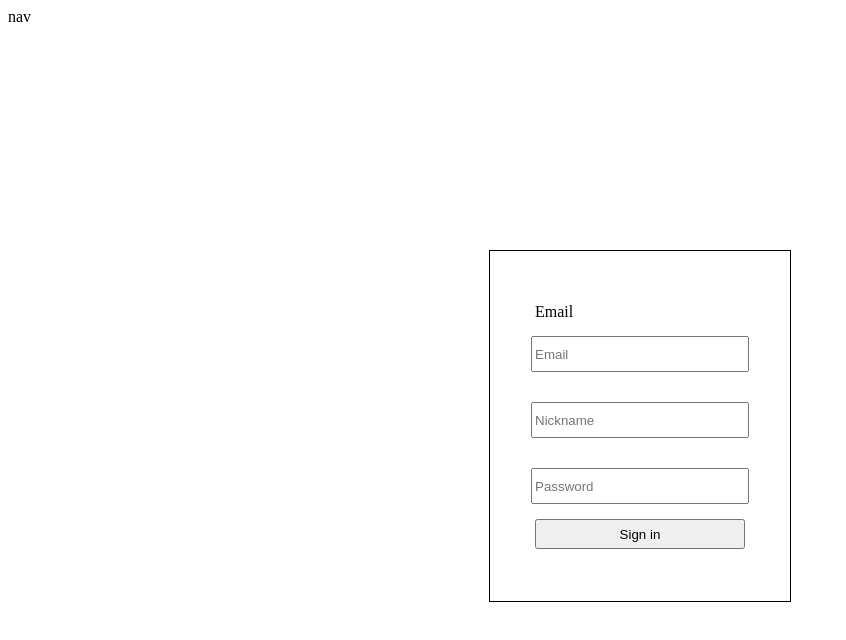
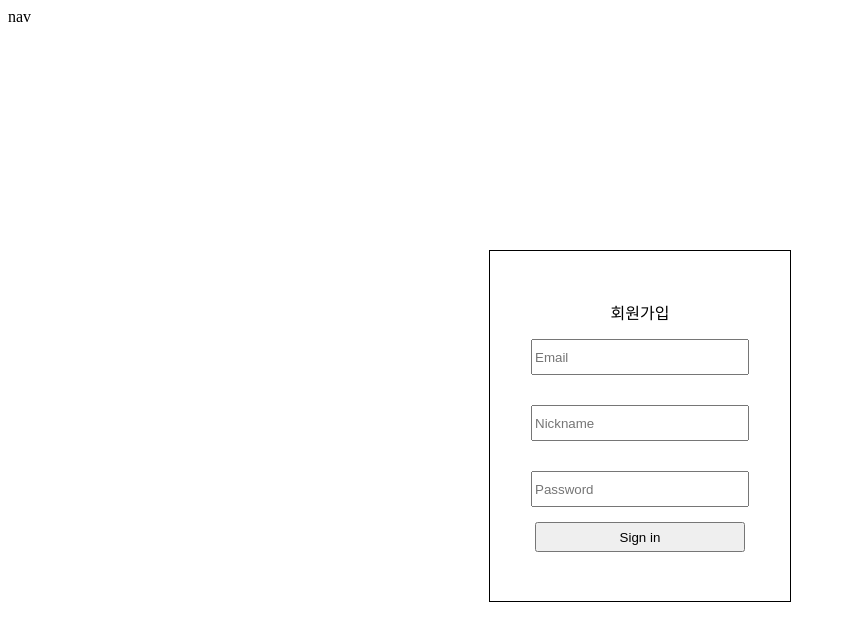
Before and after one commit to OhDaky/pinGGye, a React (Create React App) app in the folder client/: page /signup in a window 1280 px wide. Shown: the top 640 px of the page, without its empty margins (0-846 px from the left). Built offline with nearby package versions, Linux system fonts and the light colour scheme; no server answers.

Commit message:
[Fixed] Signin -> Signup 이름변경 및 구조 수정

```diff
--- a/client/src/components/Signup.js
+++ b/client/src/components/Signup.js
@@ -6,7 +6,7 @@ export default function Signup() {
     <>
       <div className="main">
         <div className="sign-up">
-          <div className="input__message">Email</div>
+          <div className="main__message">회원가입</div>
           <input className="input__email" type="email" placeholder="Email" />
           <input
             className="input__nickname"
--- a/client/src/components/Styles/Signup.css
+++ b/client/src/components/Styles/Signup.css
@@ -14,11 +14,7 @@
   width: 300px;
   height: 350px;
   border: 1px solid black;
-  font: 1rem;
-}
-
-.sign-up__message {
-  font: 2rem;
+  font-size: 1rem;
 }
 
 .sign-up > input {
```
